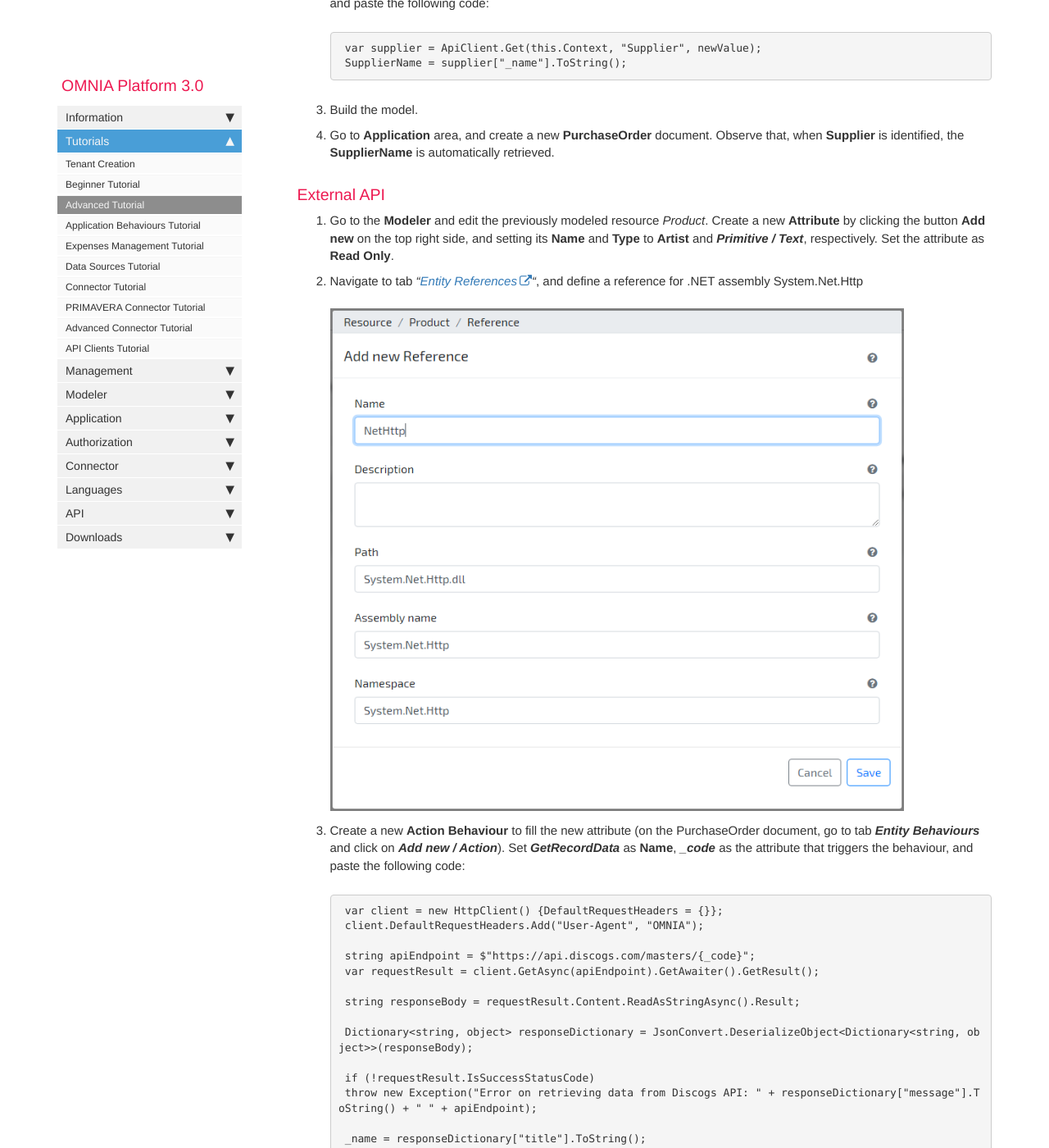
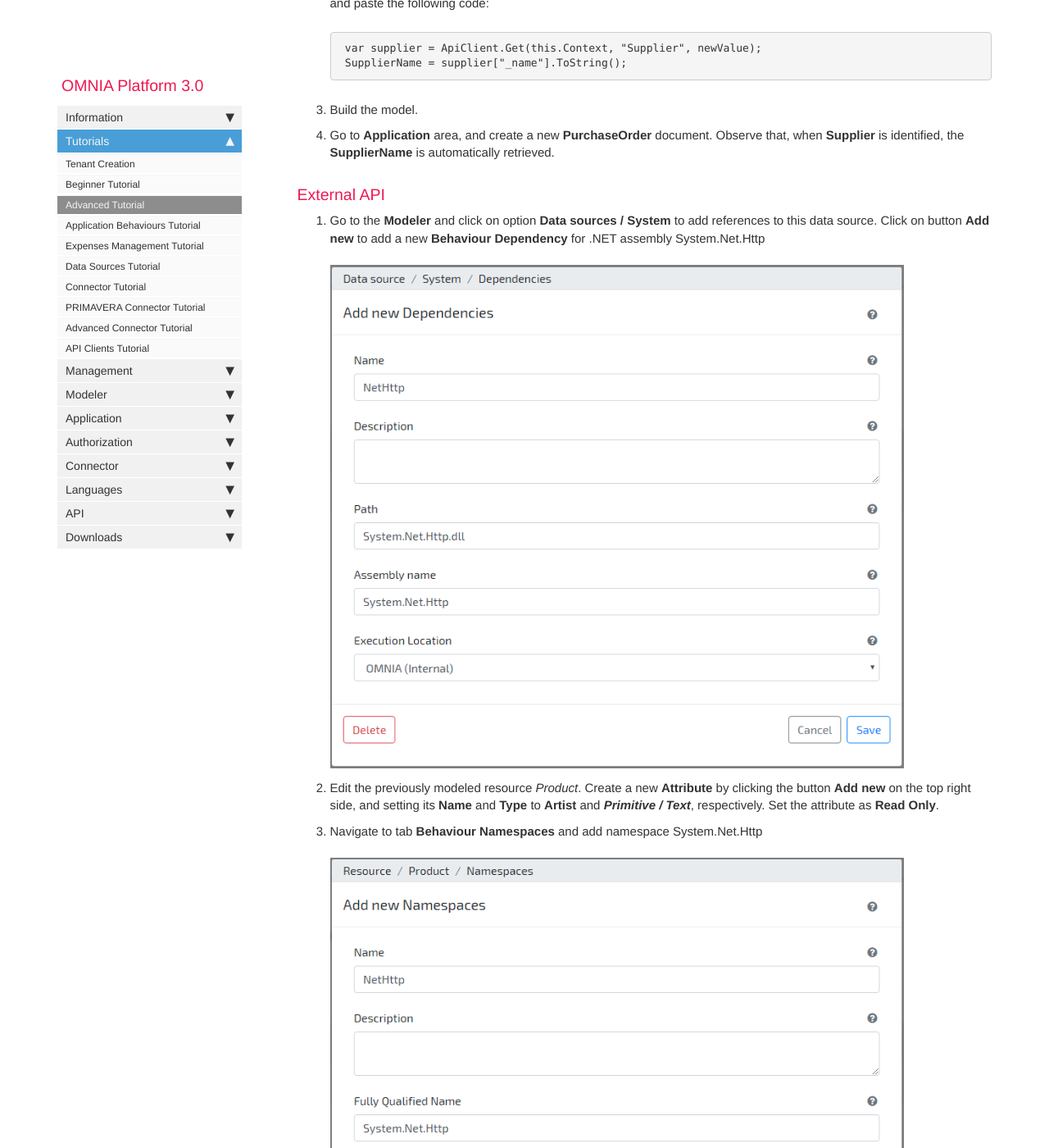
Before and after one commit to daniel8lopes/omnia3, a Jekyll site: the page built from docs/pages/omnia3/Tutorials/omnia3_advancedtutorial.md, in a window 1280 px wide and 1400 px high, scrolled down 1633 px. Shown: the whole window at 82% size. Built offline with Jekyll 4.4.1, drawn with Linux system fonts in a browser that asks for light colours; nearby versions of some CDN libraries; comment, search, counter and statistics services are not loaded.

Commit message:
Update omnia3_advancedtutorial.md

```diff
--- a/docs/pages/omnia3/Tutorials/omnia3_advancedtutorial.md
+++ b/docs/pages/omnia3/Tutorials/omnia3_advancedtutorial.md
@@ -42,11 +42,15 @@ It is necessary to have completed the steps in the  [Beginner tutorial](http://d
 
 ### External API
 
-1. Go to the **Modeler** and edit the previously modeled resource *Product*. Create a new  **Attribute**  by clicking the button  **Add new**  on the top right side, and setting its  **Name** and **Type**  to  **Artist** and ***Primitive / Text***, respectively. Set the attribute as **Read Only**.
+1. Go to the **Modeler** and click on option **Data sources / System** to add references to this data source. Click on button **Add new** to add a new  **Behaviour Dependency**  for .NET assembly System.Net.Http
 
-2. Navigate to tab *"[Entity References](https://docs.numbersbelieve.com/omnia3_modeler_references.html)"*, and define a reference for .NET assembly System.Net.Http
+    ![Modeler Add_Dependency](/images/tutorials/advanced/Modeler-Add-Behaviour-Dependency.PNG)
 
-    ![Modeler goodsPurchaseRequest Add_Reference](/images/tutorials/advanced/Modeler-Create-Reference.PNG)
+2. Edit the previously modeled resource *Product*. Create a new  **Attribute**  by clicking the button  **Add new**  on the top right side, and setting its  **Name** and **Type**  to  **Artist** and ***Primitive / Text***, respectively. Set the attribute as **Read Only**.
+
+2. Navigate to tab **Behaviour Namespaces** and add namespace System.Net.Http
+
+    ![Modeler Add_Namespace](/images/tutorials/advanced/Modeler-Add-Behaviour-Namespace.PNG)
 
 3. Create a new **Action Behaviour**  to fill the new attribute (on the PurchaseOrder document, go to tab ***Entity Behaviours*** and click on ***Add new / Action***). Set ***GetRecordData*** as **Name**, ***_code*** as the attribute that triggers the behaviour, and paste the following code:
 
```
